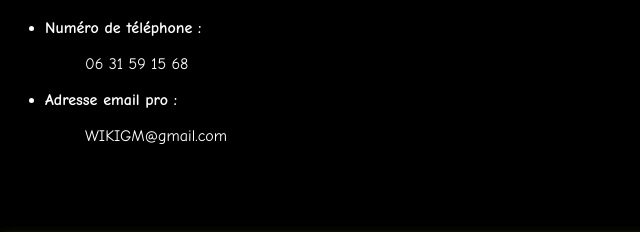
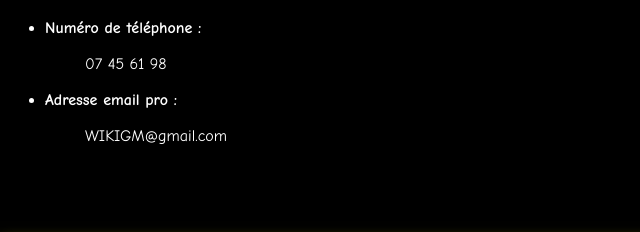
Before and after one commit to Tomate92/Tomate92.github.io, a plain HTML site: page termsandconditions.html in a window 1280 px wide. Shown: the part 1149-1381 px from the top of the page, 0-640 px from the left. Drawn offline with Linux system fonts and the light colour scheme.

Commit message:
Changement conditions d'utilisation

```diff
--- a/termsandconditions.html
+++ b/termsandconditions.html
@@ -77,7 +77,7 @@
         <ul class="lulu">
           <li><strong> Numéro de téléphone : </strong></li>
           <br>
-          <ol type="I"> 06 31 59 15 68</ol>
+          <ol type="I"> 07 45 61 98</ol>
           <br>
           <li><strong> Adresse email pro :</strong></li>
           <br>
```
